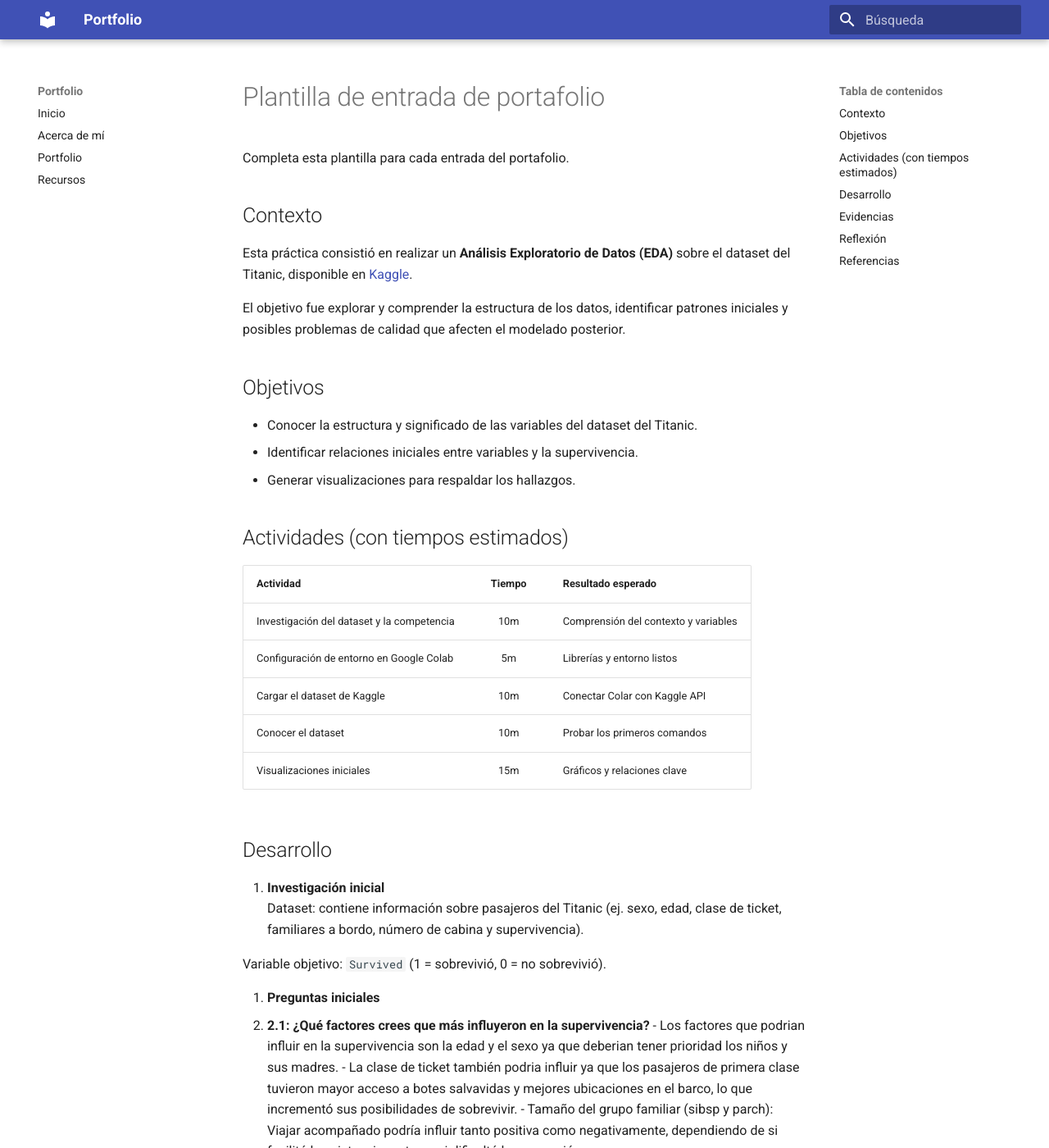
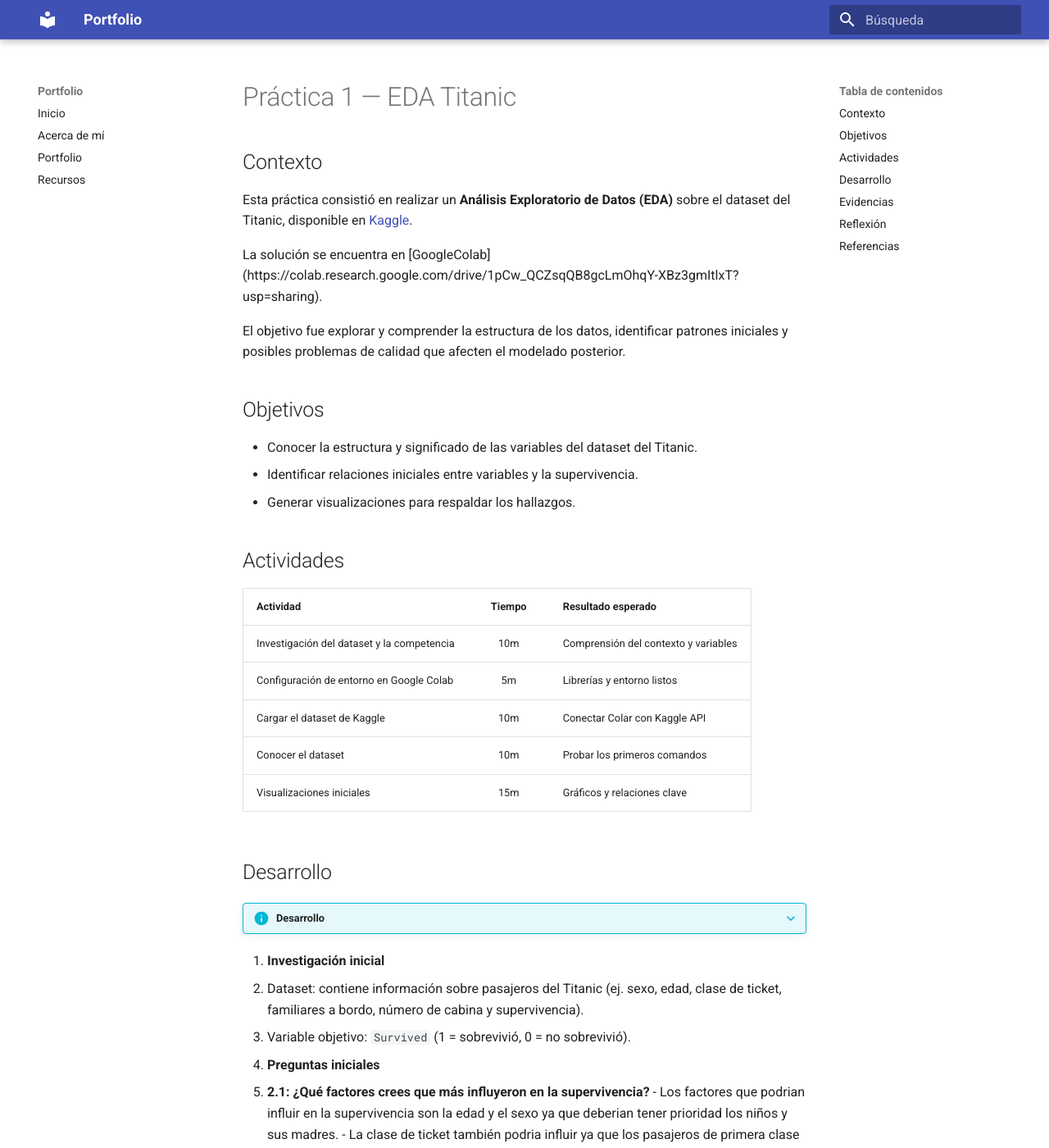
Before and after one commit to manuruiz5/Portafolio-IA, an MkDocs documentation site: the page built from docs/portfolio/Practica-1/01-EDA-Titanic.md, in a window 1280 px wide and 1400 px high. Shown: the whole window at 82% size. Built offline with MkDocs 1.6.1 and Material for MkDocs 9.7.7, drawn with Linux system fonts in a browser that asks for light colours; some of the changed text lies outside the part shown.

Commit message:
practica 1

```diff
--- a/docs/portfolio/Practica-1/01-EDA-Titanic.md
+++ b/docs/portfolio/Practica-1/01-EDA-Titanic.md
@@ -3,13 +3,13 @@ title: "Práctica 1 — EDA Titanic"
 date: 2025-08-15
 ---
 
-# Plantilla de entrada de portafolio
-
-Completa esta plantilla para cada entrada del portafolio.
+# Práctica 1 — EDA Titanic
 
 ## Contexto
 
 Esta práctica consistió en realizar un **Análisis Exploratorio de Datos (EDA)** sobre el dataset del Titanic, disponible en [Kaggle](https://www.kaggle.com/competitions/titanic/data).
+
+La solución se encuentra en  [GoogleColab] (https://colab.research.google.com/drive/1pCw_QCZsqQB8gcLmOhqY-XBz3gmItlxT?usp=sharing).
 
 El objetivo fue explorar y comprender la estructura de los datos, identificar patrones iniciales y posibles problemas de calidad que afecten el modelado posterior.
 
@@ -19,7 +19,7 @@ El objetivo fue explorar y comprender la estructura de los datos, identificar pa
 - Identificar relaciones iniciales entre variables y la supervivencia.
 - Generar visualizaciones para respaldar los hallazgos.
 
-## Actividades (con tiempos estimados)
+## Actividades
 
 | Actividad                                   | Tiempo | Resultado esperado                   |
 |---------------------------------------------|:------:|--------------------------------------|
@@ -30,11 +30,11 @@ El objetivo fue explorar y comprender la estructura de los datos, identificar pa
 | Visualizaciones iniciales                   | 15m    | Gráficos y relaciones clave          |
 
 ## Desarrollo
+???+ info "Desarrollo"
+1. **Investigación inicial**
+   - Dataset: contiene información sobre pasajeros del Titanic (ej. sexo, edad, clase de ticket,  familiares a bordo, número de cabina y supervivencia).
 
-1. **Investigación inicial**
-   Dataset: contiene información sobre pasajeros del Titanic (ej. sexo, edad, clase de ticket,  familiares a bordo, número de cabina y supervivencia).
-
-   Variable objetivo: `Survived` (1 = sobrevivió, 0 = no sobrevivió).
+  -  Variable objetivo: `Survived` (1 = sobrevivió, 0 = no sobrevivió).
 
 2. **Preguntas iniciales**
    - **2.1: ¿Qué factores crees que más influyeron en la supervivencia?**
@@ -53,8 +53,8 @@ El objetivo fue explorar y comprender la estructura de los datos, identificar pa
    - Uso de Google Colab con librerías pandas, numpy, matplotlib, seaborn.
    - Conexión directa con Kaggle API para descarga del dataset.
 4. **Conociendo el dataset**
-   -Dimensiones: 891 filas × 12 columnas.
-   Valores faltantes: Cabin, Age.
+   - Dimensiones: 891 filas × 12 columnas.
+   - Valores faltantes: Cabin, Age.
 
 5. **EDA visual** (ver Evidencias)
     - Supervivencia por sexo: Las mujeres sobrevivieron en mayor proporción que los hombres.
@@ -64,16 +64,16 @@ El objetivo fue explorar y comprender la estructura de los datos, identificar pa
 
 
 ## Evidencias
- Figura 1: Supervivencia por sexo.
+**Figura 1: Supervivencia por sexo.**
 ![alt text](image.png)
 
-Figura 2: Tasa de supervivencia por clase.
+**Figura 2: Tasa de supervivencia por clase.**
 ![alt text](image-2.png)
 
-Figura 3: Distribución de edad por supervivencia.
+**Figura 3: Distribución de edad por supervivencia.**
 ![alt text](image-3.png)
 
-Figura 4: Matriz de correlaciones.
+**Figura 4: Matriz de correlaciones.**
 ![alt text](image-1.png)
 
 ## Reflexión
@@ -83,4 +83,4 @@ Este análisis confirmó hipótesis iniciales, el sexo y la clase fueron determi
 Como siguiente paso, se podrían crear variables derivadas (ej. tamaño del grupo familiar) y aplicar imputación de Age para no perder datos valiosos.
 
 ## Referencias
-- [Kaggle] (https://www.kaggle.com/competitions/titanic/data)
+- [Kaggle](https://www.kaggle.com/competitions/titanic/data)
```
